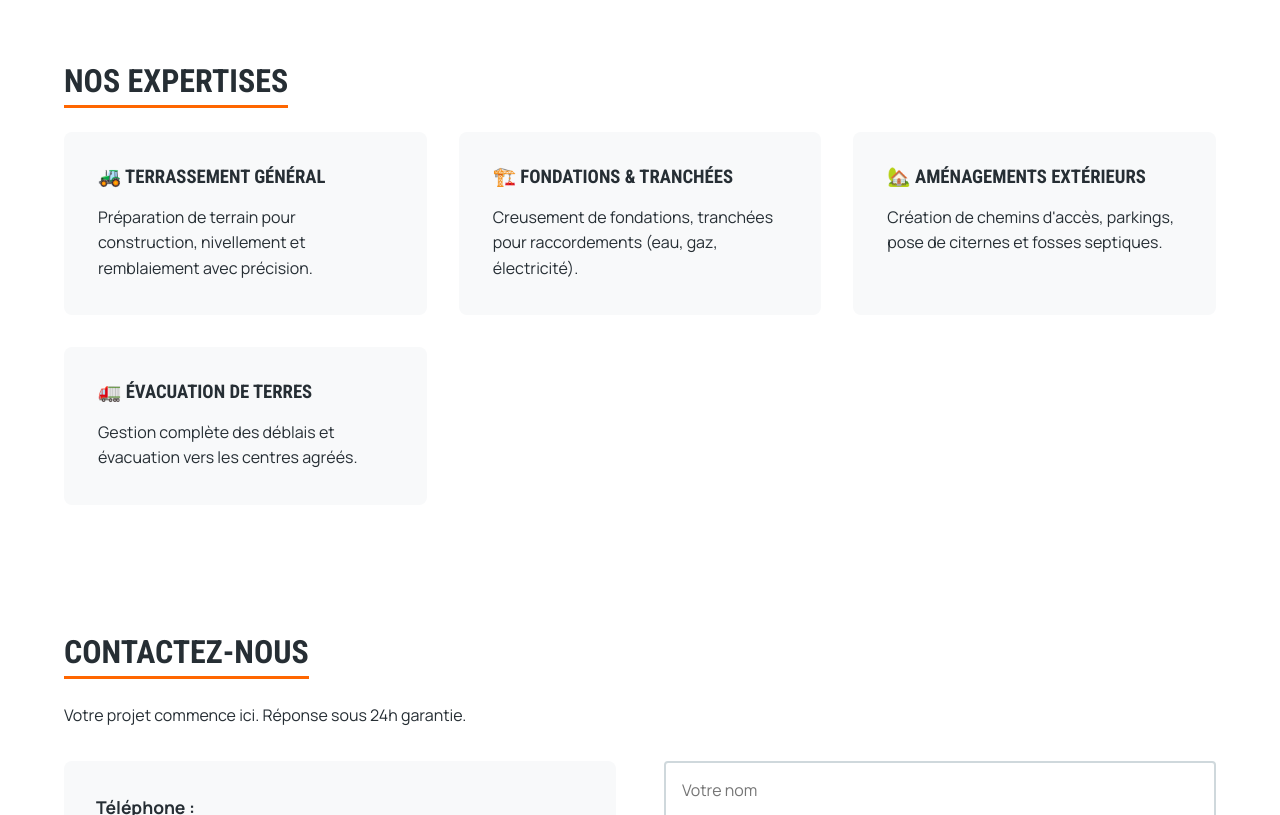
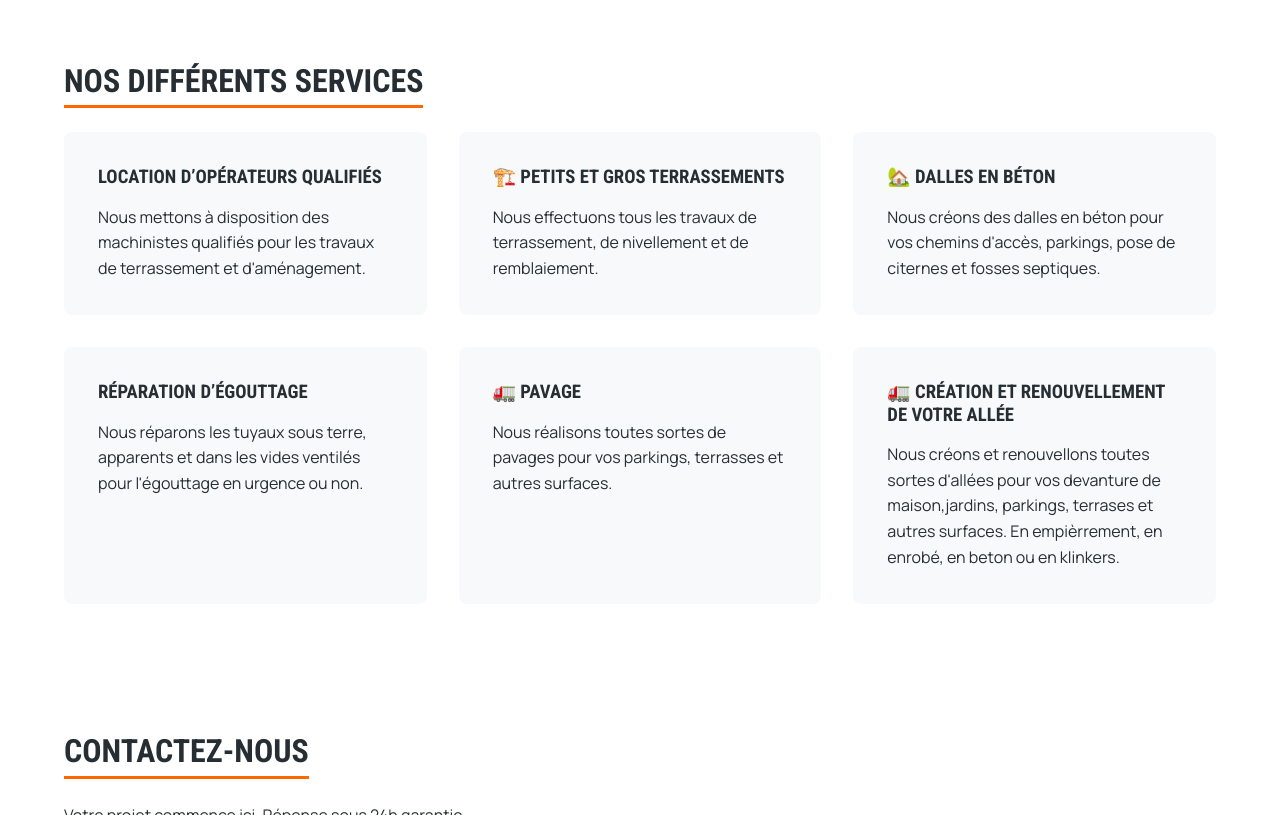
Before and after one commit to mas2303/matt, a plain HTML site: page index.html in a window 1280 px wide. Shown: the part 745-1560 px from the top of the page. Drawn offline with Linux system fonts and the light colour scheme.

Commit message:
Add files via upload

```diff
--- a/index.html
+++ b/index.html
@@ -50,8 +50,8 @@
     <!-- Hero Section -->
     <section class="hero">
         <div class="container hero-content">
-            <h1>Expert en Terrassement & Aménagement</h1>
-            <p>Nivellement, fondations et évacuation de terres. Intervention rapide et devis gratuit pour particuliers et professionnels.</p>
+            <h1>Votre entreprise locale de terrassement et d'aménagement</h1>
+            <p> Réalisons ensemble votre projet !</p>
             <div class="cta-group">
                 <a href="#contact" class="btn">Demander mon devis gratuit</a>
             </div>
@@ -61,24 +61,38 @@
     <!-- Services -->
     <section class="services">
         <div class="container">
-            <h2>Nos Expertises</h2>
+            <h2>Nos différents services</h2>
             <div class="services-grid">
                 <article class="service-card">
-                    <h3>🚜 Terrassement Général</h3>
-                    <p>Préparation de terrain pour construction, nivellement et remblaiement avec précision.</p>
+                    <h3>Location d’opérateurs qualifiés</h3>
+                    <p>Nous mettons à disposition des machinistes qualifiés pour les travaux de terrassement et d'aménagement.</p>
                 </article>
+
                 <article class="service-card">
-                    <h3>🏗️ Fondations & Tranchées</h3>
-                    <p>Creusement de fondations, tranchées pour raccordements (eau, gaz, électricité).</p>
+                    <h3>🏗️ Petits et gros terrassements</h3>
+                    <p>Nous effectuons tous les travaux de terrassement, de nivellement et de remblaiement.</p>
                 </article>
+
                 <article class="service-card">
-                    <h3>🏡 Aménagements Extérieurs</h3>
-                    <p>Création de chemins d'accès, parkings, pose de citernes et fosses septiques.</p>
+                    <h3>🏡 Dalles en béton</h3>
+                    <p>Nous créons des dalles en béton pour vos chemins d'accès, parkings, pose de citernes et fosses septiques.</p>
                 </article>
+
                 <article class="service-card">
-                    <h3>🚛 Évacuation de Terres</h3>
-                    <p>Gestion complète des déblais et évacuation vers les centres agréés.</p>
+                    <h3>Réparation d’égouttage </h3>
+                    <p>Nous réparons les tuyaux sous terre, apparents et dans les vides ventilés pour l'égouttage en urgence ou non.</p>
                 </article>
+
+                <article class="service-card">
+                   <h3>🚛 Pavage</h3>
+                   <p>Nous réalisons toutes sortes de pavages pour vos parkings, terrasses et autres surfaces.</p>
+                </article>
+
+                <article class="service-card">
+                    <h3>🚛 Création et renouvellement de votre allée </h3>
+                    <p>Nous créons et renouvellons toutes sortes d'allées pour vos devanture de maison,jardins, parkings, terrases et autres surfaces. En empièrrement, en enrobé, en beton ou en klinkers.</p>
+                </article>
+
             </div>
         </div>
     </section>
@@ -100,7 +114,7 @@
                 </div>
 
                 <!-- Formulaire simplifié -->
-                <form class="contact-form" action="https://formspree.io/f/xbdrqzod" method="POST" id="contact-form">
+                <form class="contact-form" action="https://formspree.io/f/xbdlovoo" method="POST" id="contact-form">
                     <input type="text" name="nom" placeholder="Votre nom" required />
                     <input type="tel" name="telephone" placeholder="Votre numéro de téléphone (Important)" required />
                     <input type="email" name="email" placeholder="Votre email" required />
```
